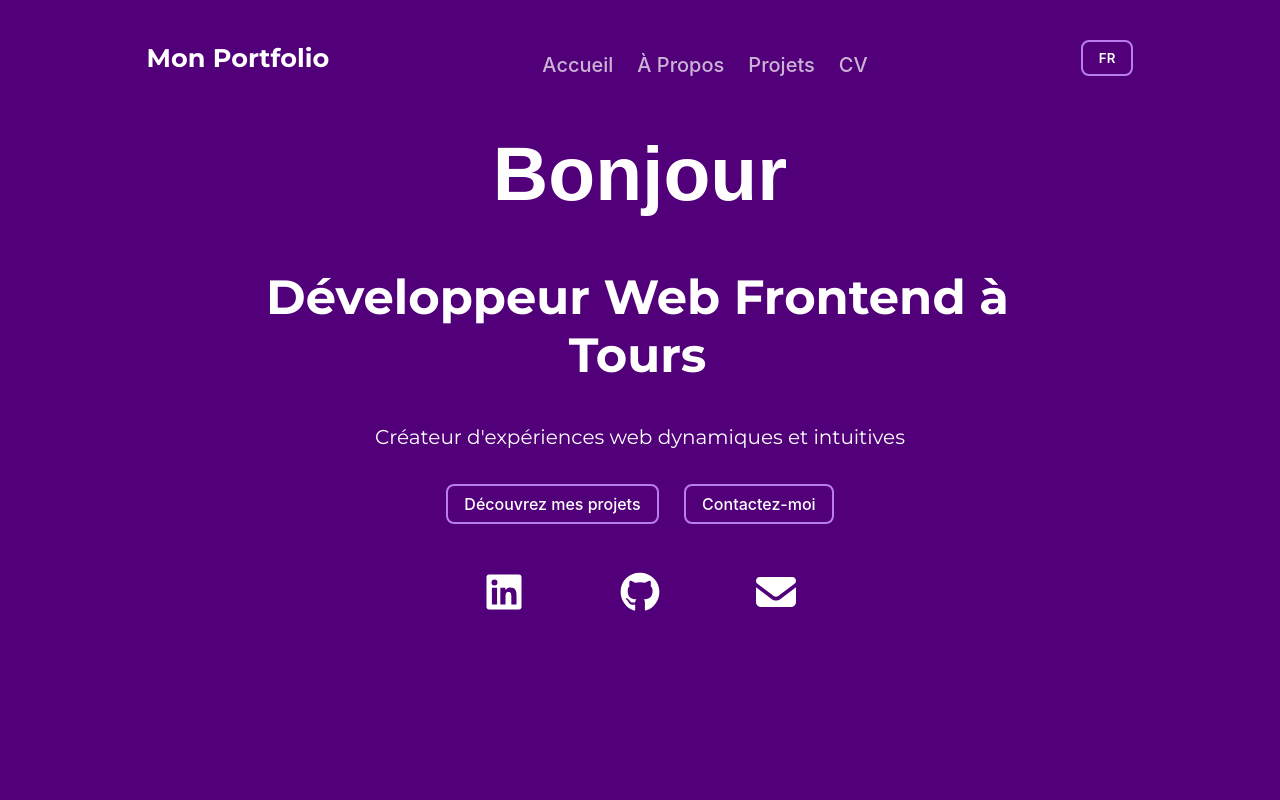
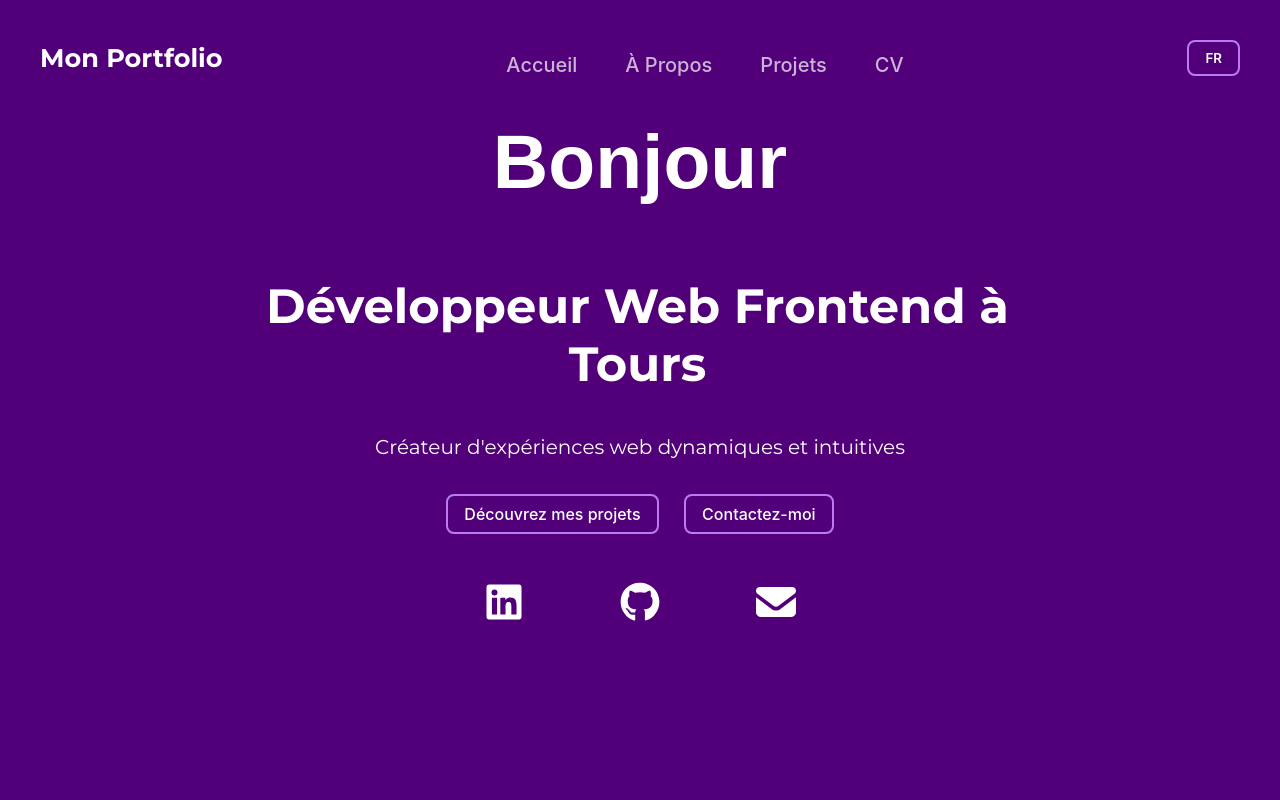
Before and after one commit to JevinFC/Portfolio, a React (Vite) app: page / in a window 1280 px wide. Shown: the top 800 px of the page. Built offline with nearby package versions, Linux system fonts and the light colour scheme.

Commit message:
Refactor header component: change title from h1 to h2 for semantic consistency; adjust layout in header.scss for improved spacing and alignment

```diff
--- a/src/components/header/header.jsx
+++ b/src/components/header/header.jsx
@@ -17,7 +17,7 @@ function Header() {
   return (
     <header className={isScrolled ? "scrolled" : ""}>
       <div className="headerPortfolio">
-        <h1 className="h1header">{t("portfolio")}</h1>
+        <h2 className="h2header">{t("portfolio")}</h2>
         <nav className="navHeader">
           <a href="#accueil">{t("home")}</a>
           <a href="#apropos">{t("about")}</a>
--- a/src/components/header/header.scss
+++ b/src/components/header/header.scss
@@ -23,7 +23,7 @@ header.scrolled {
 .headerPortfolio {
   display: flex;
   align-items: center;
-  justify-content: space-around;
+  justify-content: space-between;
   flex-wrap: wrap;
   padding: 1rem 2rem;
   max-width: 1200px;
@@ -32,17 +32,19 @@ header.scrolled {
 }
 
 /* --- Titre --- */
-.h1header {
+.h2header {
   font-family: 'Montserrat', sans-serif;
   font-weight: 700;
   font-size: clamp(1.5rem, 2vw, 3rem);
   margin: 0;
+  margin-right: auto;
 }
 
 /* --- Navigation --- */
 .navHeader {
   display: flex;
-  gap: 1.5rem;
+  gap: 3rem;
+  align-items: center;
 }
 
 .navHeader a {
@@ -87,6 +89,7 @@ header.scrolled {
   font-weight: 600;
   cursor: pointer;
   transition: all 0.3s ease;
+  margin-left: auto;
 }
 
 /* --- Responsive --- */
--- a/src/components/hero/hero.jsx
+++ b/src/components/hero/hero.jsx
@@ -33,8 +33,10 @@ function Hero() {
       <div className="heroContent">
         <div className="heroText">
           <div className="containerTitle">
-            <h1 className="heroTitle">
-              <span className="h1hello">{t("hello")}</span><br />
+            <h2 className="heroTitle">
+              <span className="h1hello">{t("hello")}</span>
+              </h2>
+              <h1 className="heroTitle">
               <span className="typing-text">{displayText}</span>
             </h1>
           </div>
```
